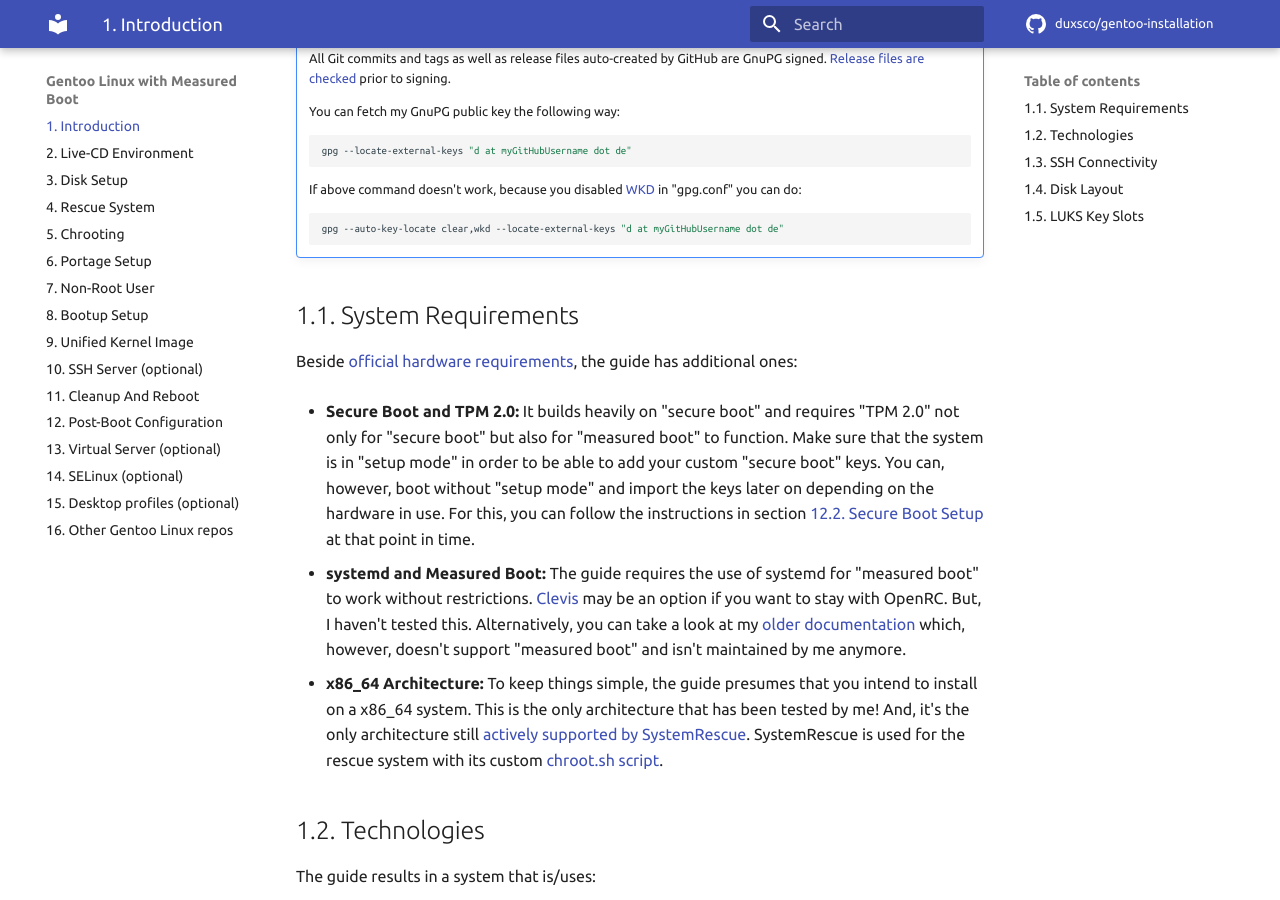
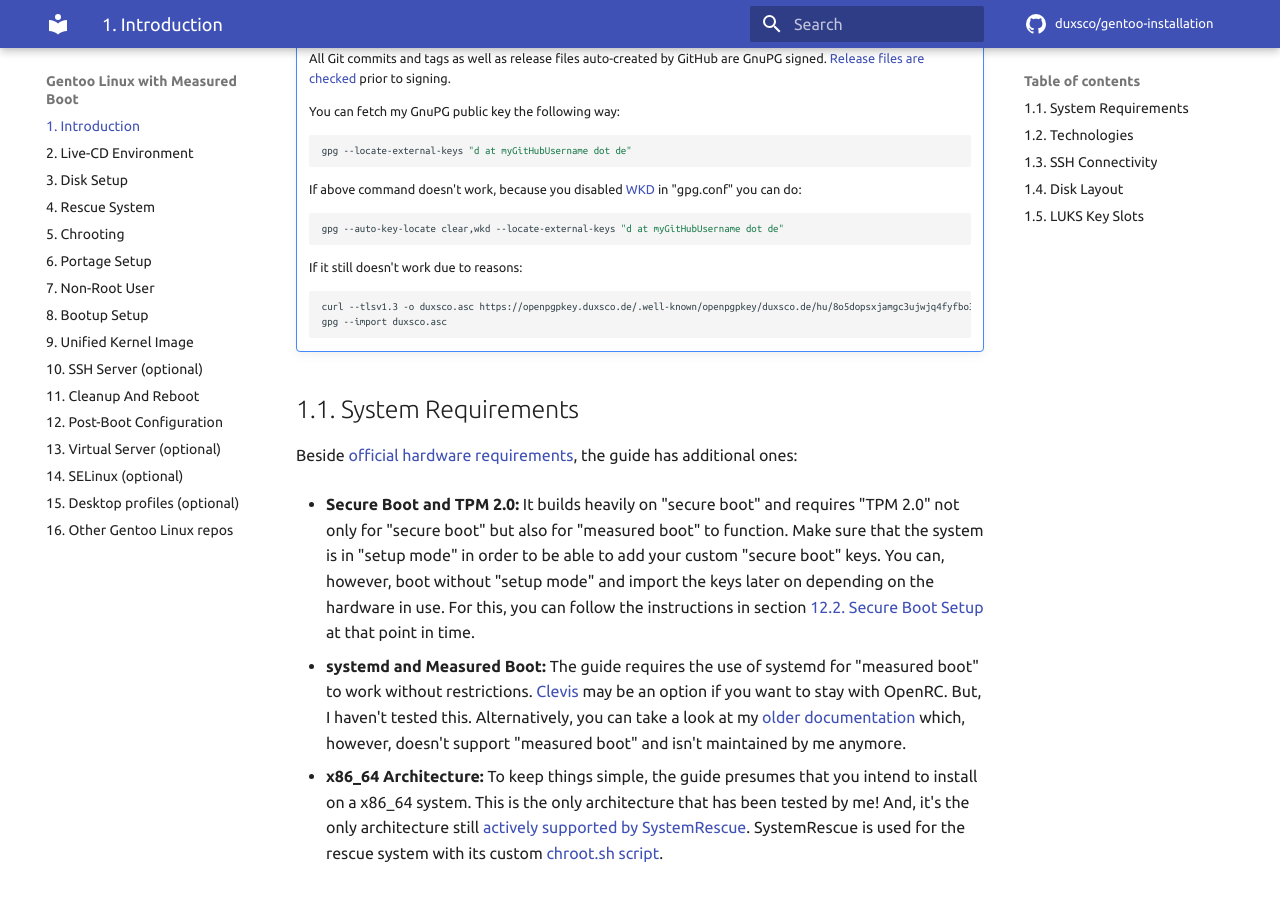
Before and after one commit to duxsco/gentoo-installation, an MkDocs documentation site: the page built from docs/index.md, in a window 1280 px wide and 900 px high, scrolled down 327 px. Built offline with MkDocs 1.6.1 and Material for MkDocs 9.7.7, drawn with Linux system fonts in a browser that asks for light colours; comment, search, counter and statistics services are not loaded.

Commit message:
Manual download of pubkey

````diff
--- a/docs/index.md
+++ b/docs/index.md
@@ -14,6 +14,13 @@
 
     ```shell
     gpg --auto-key-locate clear,wkd --locate-external-keys "d at myGitHubUsername dot de"
+    ```
+
+    If it still doesn't work due to reasons:
+
+    ```shell
+    curl --tlsv1.3 -o duxsco.asc https://openpgpkey.duxsco.de/.well-known/openpgpkey/duxsco.de/hu/8o5dopsxjamgc3ujwjq4fyfbo3qn4kdw
+    gpg --import duxsco.asc
     ```
 
 ## 1.1. System Requirements
````
